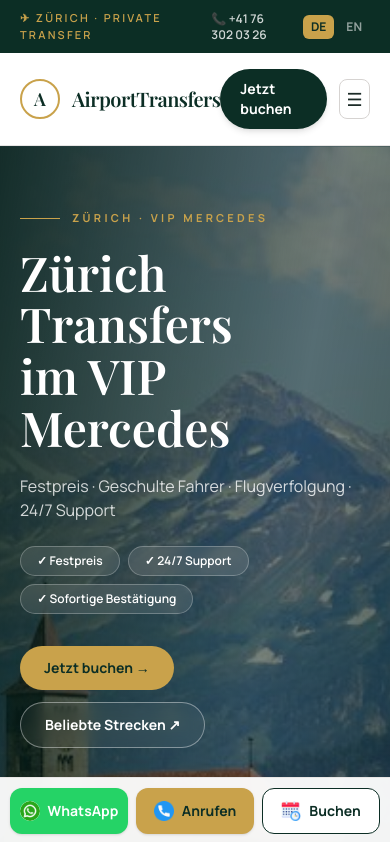
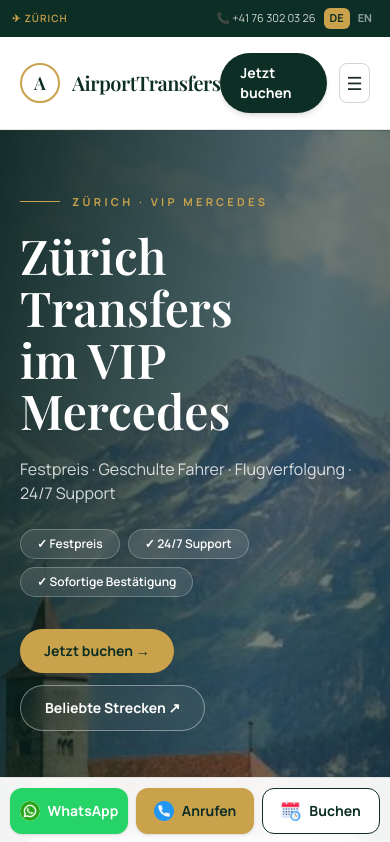
Before and after one commit to fatihemincakiroglu/AirportTransfers, a Next.js app: page / in a window 390 px wide. Shown: the top 842 px of the page. Built offline with nearby package versions, Linux system fonts and the light colour scheme.

Commit message:
mobil ust serit tek satir

```diff
--- a/app/components.tsx
+++ b/app/components.tsx
@@ -35,19 +35,28 @@ export function Eyebrow({ children, dark }: { children: React.ReactNode; dark?:
 export function TopBar() {
   const { lang, setLang } = useLang();
   const L = t[lang];
+  const short = L.topbar.split("·")[0].trim(); // mobilde kısa etiket
   return (
     <div style={{ background: C.pine }} className="text-white/80">
-      <div className="mx-auto flex max-w-7xl items-center justify-between gap-3 px-5 py-2.5 text-[11px] font-semibold uppercase tracking-[0.2em]">
-        <span style={{ color: C.gold }}>✈ {L.topbar}</span>
-        <div className="flex items-center gap-4 normal-case tracking-normal">
-          <a href={`tel:+${WHATSAPP_NUMBER}`} className="text-xs hover:text-white">📞 {PHONE_DISPLAY}</a>
+      <div className="mx-auto flex max-w-7xl flex-nowrap items-center justify-between gap-2 overflow-hidden px-3 py-2 sm:gap-3 sm:px-5 sm:py-2.5">
+        <span
+          className="whitespace-nowrap text-[10px] font-semibold uppercase tracking-[0.1em] sm:text-[11px] sm:tracking-[0.2em]"
+          style={{ color: C.gold }}
+        >
+          <span className="sm:hidden">✈ {short}</span>
+          <span className="hidden sm:inline">✈ {L.topbar}</span>
+        </span>
+        <div className="flex flex-nowrap items-center gap-2 sm:gap-4">
+          <a href={`tel:+${WHATSAPP_NUMBER}`} className="whitespace-nowrap text-[11px] hover:text-white sm:text-xs">
+            📞 {PHONE_DISPLAY}
+          </a>
           <span className="hidden text-white/30 sm:inline">|</span>
-          <div className="flex items-center gap-1 text-xs font-bold">
+          <div className="flex flex-nowrap items-center gap-0.5 text-[11px] font-bold sm:gap-1 sm:text-xs">
             {(["de", "en"] as Lang[]).map((c) => (
               <button
                 key={c}
                 onClick={() => setLang(c)}
-                className="rounded-md px-2 py-1 uppercase transition-colors"
+                className="rounded-md px-1.5 py-0.5 uppercase transition-colors sm:px-2 sm:py-1"
                 style={lang === c ? { background: C.gold, color: C.pine } : { color: "rgba(255,255,255,0.55)" }}
               >
                 {c}
```
